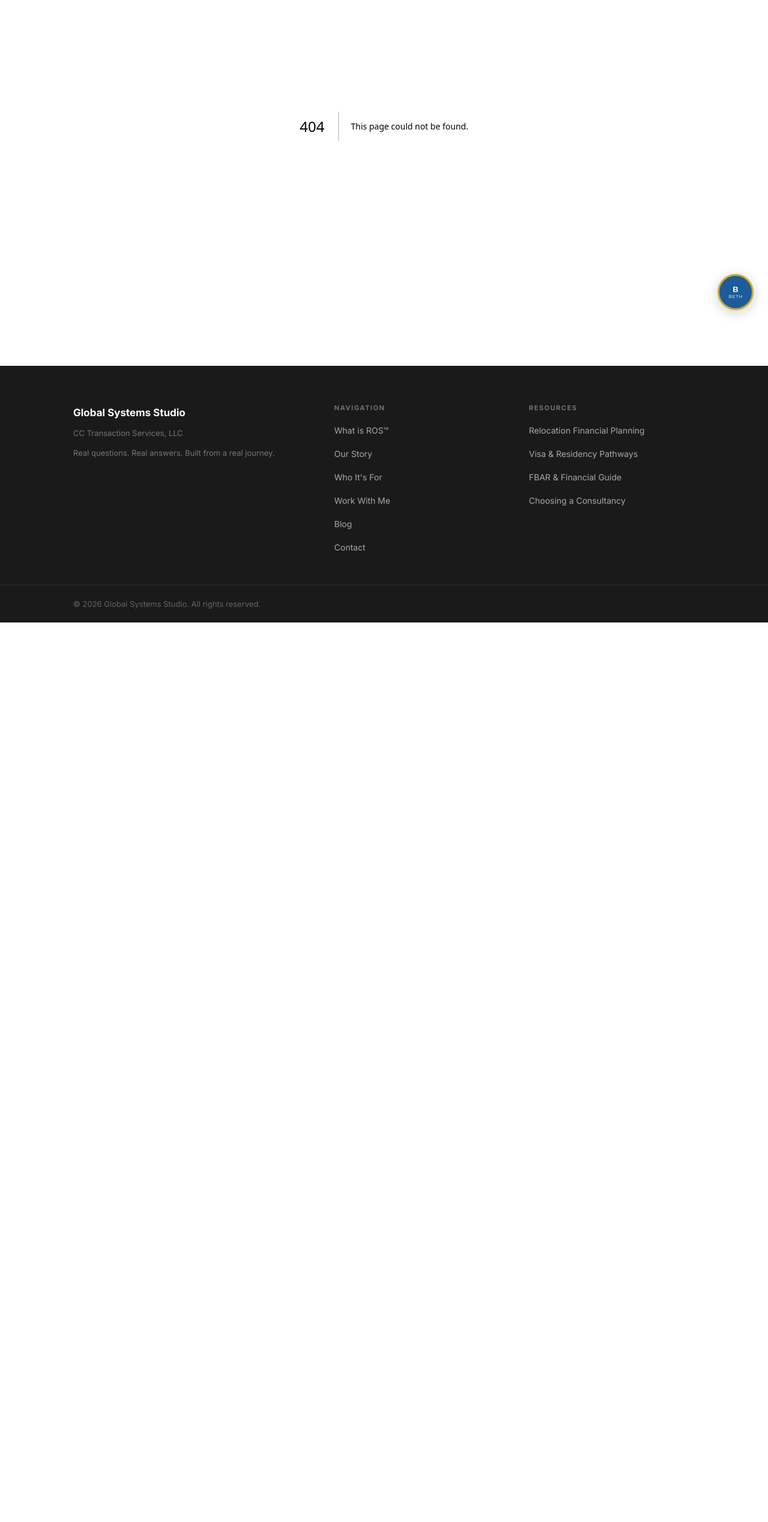
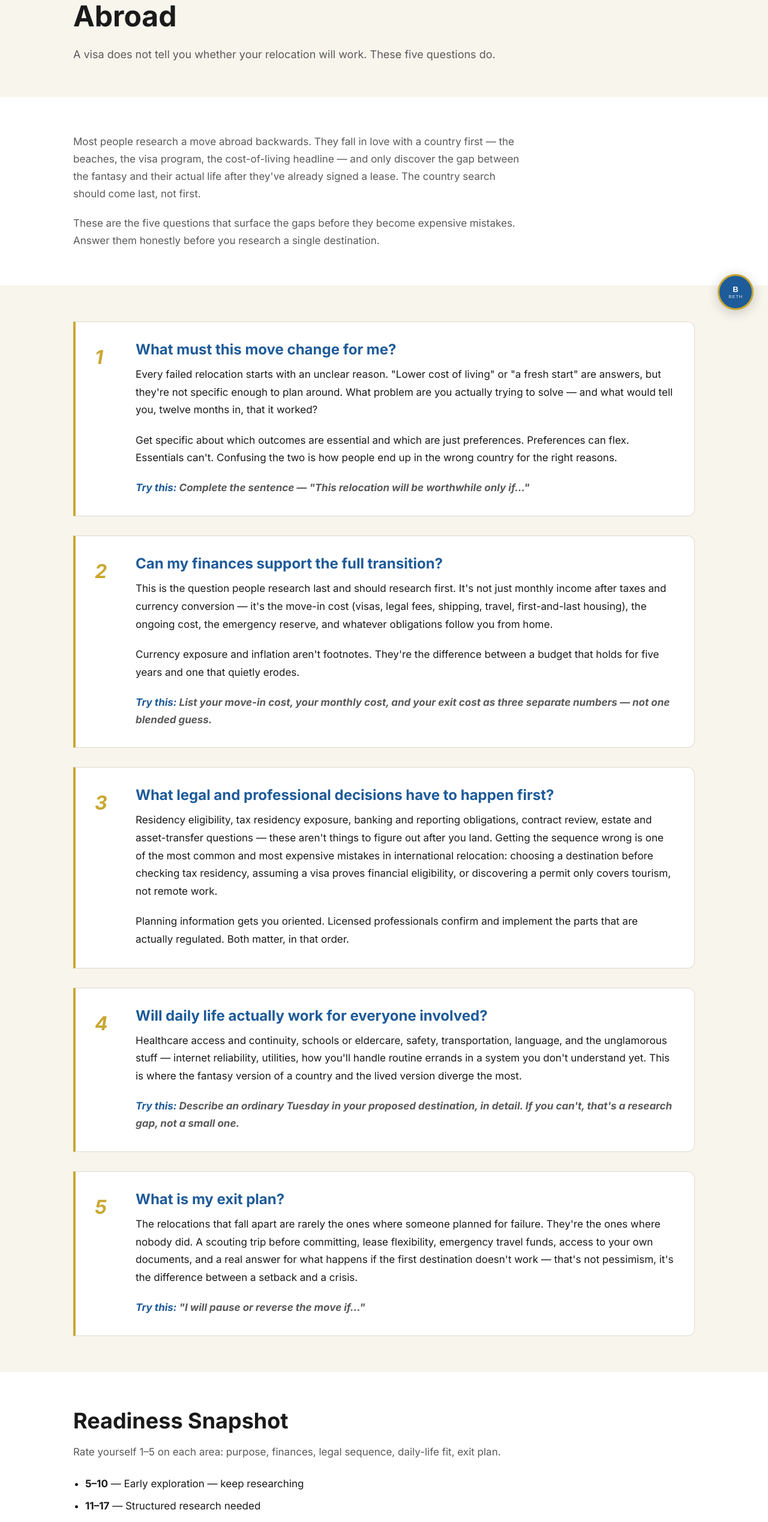
Before and after one commit to globalsystemsstudio-lang/gss-website, a Next.js app: page /shop/five-questions in a window 1280 px wide. Before the commit this address had no page. Shown: the part 259-2797 px from the top of the page at 60% size. Before the commit the page ends 1297 px from the top, so only its background shows below. Built offline with nearby package versions, Linux system fonts and the light colour scheme.

Commit message:
Rebuild missing /shop/five-questions/ page from live site content

```diff
--- /dev/null
+++ b/app/shop/five-questions/page.jsx
@@ -0,0 +1,123 @@
+import Link from 'next/link';
+
+export const metadata = {
+  title: 'Five Questions Before Moving Abroad — Free Guide | Global Systems Studio',
+  description: 'A visa does not tell you whether your relocation will work. These five questions do — the readiness check to answer honestly before you research a single destination.',
+  alternates: { canonical: 'https://www.globalsystemsstudio.com/shop/five-questions/' },
+};
+
+const questions = [
+  {
+    num: '1', title: 'What must this move change for me?',
+    body: 'Every failed relocation starts with an unclear reason. "Lower cost of living" or "a fresh start" are answers, but they\'re not specific enough to plan around. What problem are you actually trying to solve — and what would tell you, twelve months in, that it worked?',
+    body2: 'Get specific about which outcomes are essential and which are just preferences. Preferences can flex. Essentials can\'t. Confusing the two is how people end up in the wrong country for the right reasons.',
+    tryThis: 'Complete the sentence — "This relocation will be worthwhile only if…"',
+  },
+  {
+    num: '2', title: 'Can my finances support the full transition?',
+    body: 'This is the question people research last and should research first. It\'s not just monthly income after taxes and currency conversion — it\'s the move-in cost (visas, legal fees, shipping, travel, first-and-last housing), the ongoing cost, the emergency reserve, and whatever obligations follow you from home.',
+    body2: 'Currency exposure and inflation aren\'t footnotes. They\'re the difference between a budget that holds for five years and one that quietly erodes.',
+    tryThis: 'List your move-in cost, your monthly cost, and your exit cost as three separate numbers — not one blended guess.',
+  },
+  {
+    num: '3', title: 'What legal and professional decisions have to happen first?',
+    body: 'Residency eligibility, tax residency exposure, banking and reporting obligations, contract review, estate and asset-transfer questions — these aren\'t things to figure out after you land. Getting the sequence wrong is one of the most common and most expensive mistakes in international relocation: choosing a destination before checking tax residency, assuming a visa proves financial eligibility, or discovering a permit only covers tourism, not remote work.',
+    body2: 'Planning information gets you oriented. Licensed professionals confirm and implement the parts that are actually regulated. Both matter, in that order.',
+    tryThis: null,
+  },
+  {
+    num: '4', title: 'Will daily life actually work for everyone involved?',
+    body: 'Healthcare access and continuity, schools or eldercare, safety, transportation, language, and the unglamorous stuff — internet reliability, utilities, how you\'ll handle routine errands in a system you don\'t understand yet. This is where the fantasy version of a country and the lived version diverge the most.',
+    body2: null,
+    tryThis: 'Describe an ordinary Tuesday in your proposed destination, in detail. If you can\'t, that\'s a research gap, not a small one.',
+  },
+  {
+    num: '5', title: 'What is my exit plan?',
+    body: 'The relocations that fall apart are rarely the ones where someone planned for failure. They\'re the ones where nobody did. A scouting trip before committing, lease flexibility, emergency travel funds, access to your own documents, and a real answer for what happens if the first destination doesn\'t work — that\'s not pessimism, it\'s the difference between a setback and a crisis.',
+    body2: null,
+    tryThis: '"I will pause or reverse the move if…"',
+  },
+];
+
+export default function FiveQuestionsPage() {
+  return (
+    <>
+      <section className="page-hero">
+        <div className="container">
+          <p style={{color:'var(--accent)', fontWeight:'600', marginBottom:'8px'}}>Free Guide</p>
+          <h1>Five Questions Before Moving Abroad</h1>
+          <p>A visa does not tell you whether your relocation will work. These five questions do.</p>
+        </div>
+      </section>
+
+      <section style={{background:'var(--white)', padding:'60px 0'}}>
+        <div className="container">
+          <div style={{maxWidth:'760px'}}>
+            <p style={{color:'var(--text-light)'}}>Most people research a move abroad backwards. They fall in love with a country first — the beaches, the visa program, the cost-of-living headline — and only discover the gap between the fantasy and their actual life after they've already signed a lease. The country search should come last, not first.</p>
+            <p style={{marginTop:'16px', color:'var(--text-light)'}}>These are the five questions that surface the gaps before they become expensive mistakes. Answer them honestly before you research a single destination.</p>
+          </div>
+        </div>
+      </section>
+
+      <section style={{background:'var(--bg)', padding:'60px 0'}}>
+        <div className="container">
+          <div style={{display:'flex', flexDirection:'column', gap:'32px'}}>
+            {questions.map((q) => (
+              <div key={q.num} style={{background:'var(--white)', border:'1px solid var(--border)', borderLeft:'4px solid var(--accent)', borderRadius:'0 12px 12px 0', padding:'32px'}}>
+                <div style={{display:'flex', gap:'20px', alignItems:'flex-start'}}>
+                  <div style={{fontSize:'32px', fontWeight:'700', color:'var(--accent)', fontStyle:'italic', minWidth:'48px'}}>{q.num}</div>
+                  <div>
+                    <h3 style={{color:'var(--primary)', marginBottom:'12px'}}>{q.title}</h3>
+                    <p style={{color:'var(--text)', lineHeight:'1.75'}}>{q.body}</p>
+                    {q.body2 && <p style={{color:'var(--text)', lineHeight:'1.75', marginTop:'12px'}}>{q.body2}</p>}
+                    {q.tryThis && (
+                      <p style={{marginTop:'16px', fontStyle:'italic', color:'var(--text-light)'}}><strong style={{color:'var(--primary)'}}>Try this: </strong>{q.tryThis}</p>
+                    )}
+                  </div>
+                </div>
+              </div>
+            ))}
+          </div>
+        </div>
+      </section>
+
+      <section style={{background:'var(--white)', padding:'60px 0'}}>
+        <div className="container">
+          <h2>Readiness Snapshot</h2>
+          <div style={{maxWidth:'760px', marginTop:'16px'}}>
+            <p style={{color:'var(--text-light)'}}>Rate yourself 1–5 on each area: purpose, finances, legal sequence, daily-life fit, exit plan.</p>
+            <ul style={{marginTop:'24px', paddingLeft:'20px', display:'flex', flexDirection:'column', gap:'8px'}}>
+              <li style={{color:'var(--text)'}}><strong>5–10</strong> — Early exploration — keep researching</li>
+              <li style={{color:'var(--text)'}}><strong>11–17</strong> — Structured research needed</li>
+              <li style={{color:'var(--text)'}}><strong>18–22</strong> — Planning stage — start building a real plan</li>
+              <li style={{color:'var(--text)'}}><strong>23–25</strong> — Ready for professional confirmation and implementation</li>
+            </ul>
+            <p style={{marginTop:'16px', fontSize:'14px', color:'var(--text-light)', fontStyle:'italic'}}>This is an orientation score, not a legal or financial determination.</p>
+          </div>
+        </div>
+      </section>
+
+      <section style={{background:'var(--bg)', padding:'60px 0'}}>
+        <div className="container">
+          <div style={{maxWidth:'760px'}}>
+            <p style={{fontSize:'13px', color:'var(--text-light)'}}>This guide provides general planning information only and is not legal, tax, financial, or immigration advice. Relocation decisions involving residency, tax residency, and cross-border compliance should be confirmed with a licensed professional in the relevant jurisdiction before you act.</p>
+            <p style={{fontSize:'13px', color:'var(--text-light)', marginTop:'8px'}}>Version 1.0 · Global Systems Studio · Last reviewed: July 31, 2026</p>
+          </div>
+        </div>
+      </section>
+
+      <section style={{background:'var(--white)', padding:'80px 0'}}>
+        <div className="container">
+          <h2>Know Your Gaps. Now Close Them.</h2>
+          <div style={{maxWidth:'760px', marginTop:'16px'}}>
+            <p style={{color:'var(--text-light)'}}>The ROS™ Relocation Readiness Workbook turns your answers into a structured research and preparation plan — seven modules, one readiness score, and a clear picture of what needs professional confirmation before you move.</p>
+            <div style={{marginTop:'24px', display:'flex', gap:'16px', flexWrap:'wrap'}}>
+              <Link href="https://www.paypal.com/ncp/payment/BMFEB6UBQLQR6" target="_blank" rel="noopener noreferrer" className="btn btn-gold">Get the Readiness Workbook — $27 →</Link>
+              <Link href="/shop" className="btn btn-outline">Or browse all guides and planners →</Link>
+            </div>
+          </div>
+        </div>
+      </section>
+    </>
+  );
+}
```
